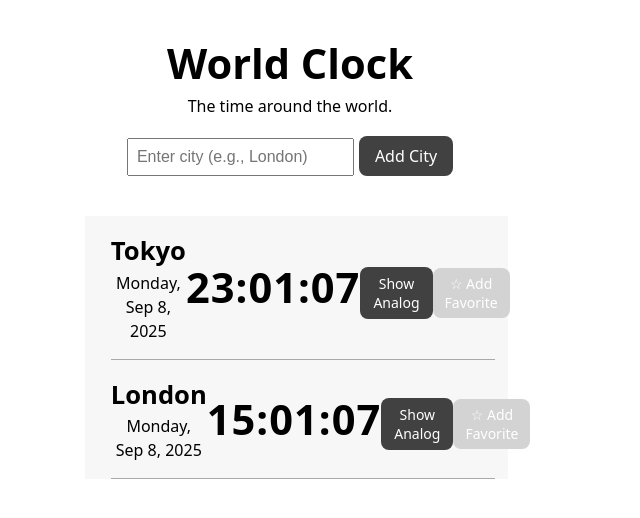
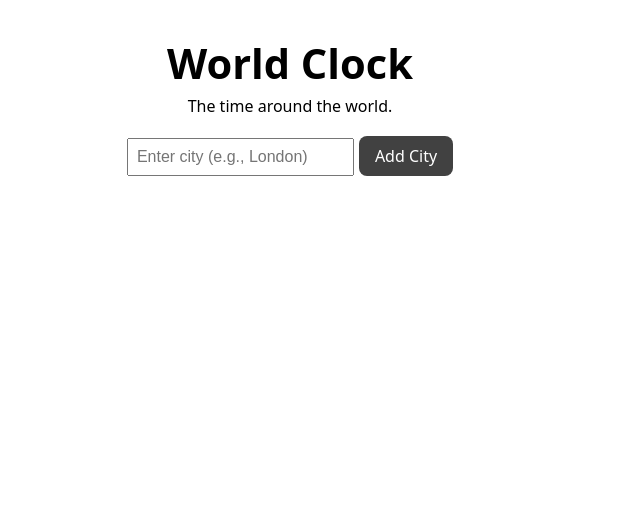
Before and after one commit to williamwestergard/world-clock-typescript, a React (Vite) app: page / in a window 1280 px wide. Shown: the top 518 px of the page, without its empty margins (350-990 px from the left). Built offline with nearby package versions, Linux system fonts and the light colour scheme.

Commit message:
Minor changes

```diff
--- a/src/components/TimeAndCity.tsx
+++ b/src/components/TimeAndCity.tsx
@@ -1,15 +1,15 @@
 
-import TimeZone from "./TimeZone";
+// import TimeZone from "./TimeZone";
 
 
 function TimeAndCity()  {
 
   return (
     <>
-   <section className="time-zone-container">
+   {/* <section className="time-zone-container">
       <TimeZone timezone="Asia/Tokyo" city="Tokyo" />
         <TimeZone timezone="Europe/London" city="London" />
-        </section>
+        </section> */}
 
     </>
   );
--- a/src/components/TimeZone.tsx
+++ b/src/components/TimeZone.tsx
@@ -49,6 +49,21 @@ export function TimeZone({ timezone, city, format24Hour = true,  favorite,
   return (
     <section className="time-zone-container">
       <section className="time-zone-card">
+        <button
+  onClick={() => onToggleFavorite(city)}
+  style={{
+    marginTop: "10px",
+    padding: "6px 12px",
+    fontSize: "18px",
+    cursor: "pointer",
+    backgroundColor: favorite ? "gold" : "lightgray",
+    border: "none",
+    borderRadius: "8px",
+  }}
+>
+  {favorite ? "★" : "☆"}
+</button>
+
         <article className="city-and-day">
           <h2>{city}</h2>
           <p>{day}</p>
@@ -75,20 +90,6 @@ export function TimeZone({ timezone, city, format24Hour = true,  favorite,
           {showAnalog ? "Show Digital" : "Show Analog"}
         </button>
 
-<button
-  onClick={() => onToggleFavorite(city)}
-  style={{
-    marginTop: "10px",
-    padding: "6px 12px",
-    fontSize: "14px",
-    cursor: "pointer",
-    backgroundColor: favorite ? "gold" : "lightgray",
-    border: "none",
-    borderRadius: "8px",
-  }}
->
-  {favorite ? "★ Favorite" : "☆ Add Favorite"}
-</button>
 
 
       </section>
```
